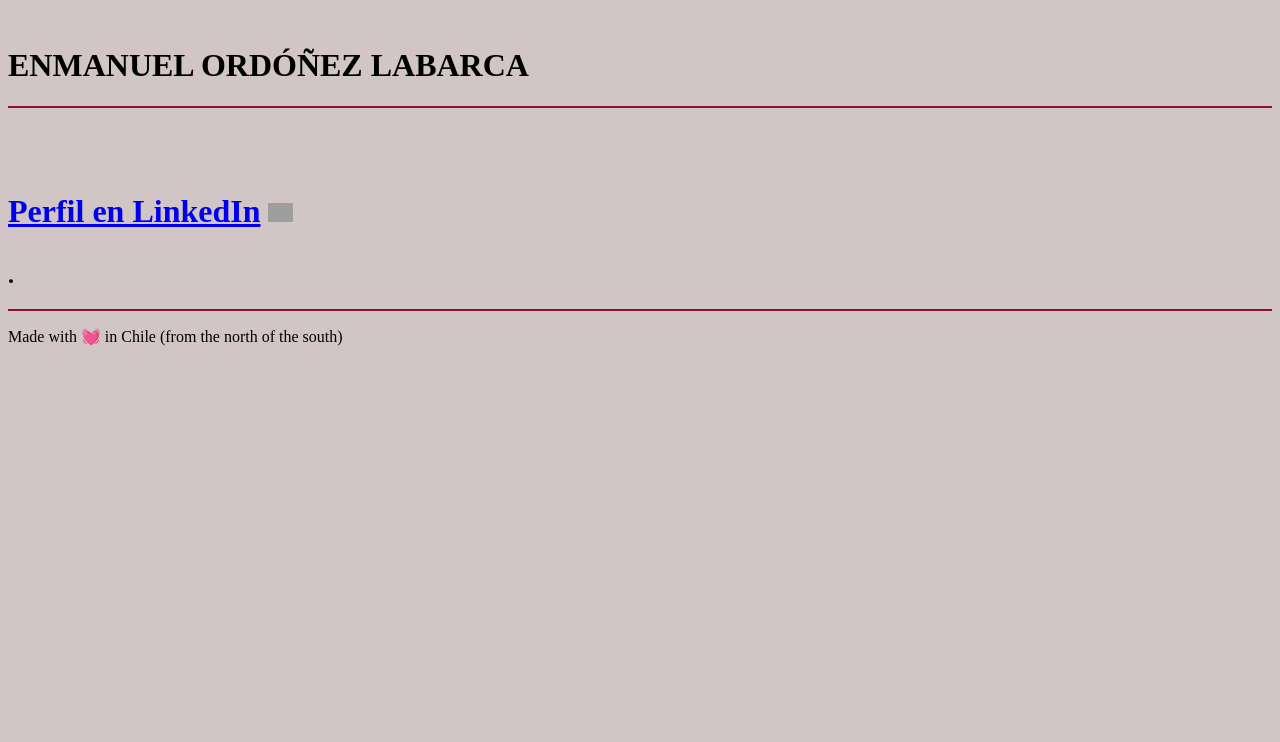
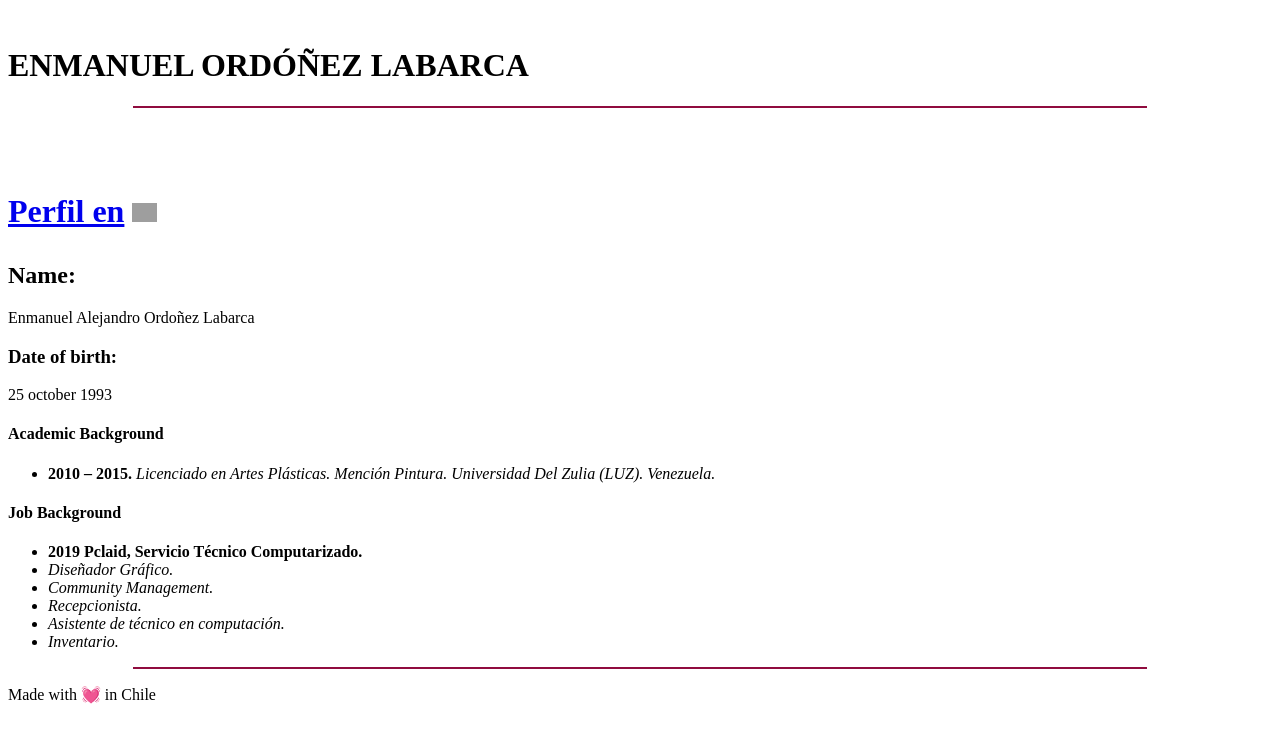
Before and after one commit to EnmanuelKantt/Personal_Blog, a website: page index.html in a window 1280 px wide. Drawn offline with Linux system fonts and the light colour scheme; grey boxes are pictures that could not be loaded.

Commit message:
Update index.html

```diff
--- a/index.html
+++ b/index.html
@@ -1,20 +1,44 @@
 <!DOCTYPE html>
-<html style="background-color: #d1c5c6;"
+<html style="background-color: #ffffff;"
   <head>
-    <title>@EnmanuelKantt -Arts & Software-</title>
+    <meta charset="UTF-8">
+    <meta http-equiv="X-UA-Compatible" content="IE-edge">
+    <meta name="viewport" content="width=device-width, initial-
+    scale=1.0">
+
+    <title>@EnmanuelKantt -Software & Arts-</title>
   </head>
   <body>
     <br>
     <h1>ENMANUEL ORDÓÑEZ LABARCA<h1/>
-    <hr color="#900C3F">
-    <br >
+    <hr color="#900C3F" align="center" width="80%">
+
+    <br>
     <p style="color:cyan"><a target="_blank"href="https://www.linkedin.com/in/eordonezlabarca/">
-      Perfil en LinkedIn<a/> <img src="https://play-lh.googleusercontent.com/kMofEFLjobZy_bCuaiDogzBcUT-dz3BBbOrIEjJ-hqOabjK8ieuevGe6wlTD15QzOqw=s64"
+      Perfil en<a/> <img src="https://play-lh.googleusercontent.com/kMofEFLjobZy_bCuaiDogzBcUT-dz3BBbOrIEjJ-hqOabjK8ieuevGe6wlTD15QzOqw=s64"
       width="25"/><p/>
-    <h2>.</h2>
+    <h2>Name:</h2>
+    <section>Enmanuel Alejandro Ordoñez Labarca</section>
+    <h3>Date of birth:</h3>
+    <section>25 october 1993</section>
+    <h4>Academic Background</h4>
+    <ul>
+      <li><strong>2010 – 2015.</strong> <em>Licenciado en Artes Plásticas. Mención Pintura. Universidad Del Zulia (LUZ). Venezuela.</em></li>
+    </ul>
+    <h4>Job Background</h4>
+    <ul>
+      <li><strong>2019 Pclaid, Servicio Técnico Computarizado.</strong></li>
+      <li><em>Diseñador Gráfico.</em></li>
+      <li><em>Community Management.</em></li>
+      <li><em>Recepcionista.</em></li>
+      <li><em>Asistente de técnico en computación.</em></li>
+      <li><em>Inventario.</em></li>
+    </ul>
+    <!-- name, date of birth, academics, jobs, achivements, add italics and strong-->
   <body/>
-    <hr color="#900C3F">
+  <hr color="#900C3F" align="center" width="80%">
   <footer>
-    <p>Made with &#128147; in Chile (from the north of the south)</p>
+    <p>Made with &#128147; in Chile</p>
   </footer>
+
 </html>
```
